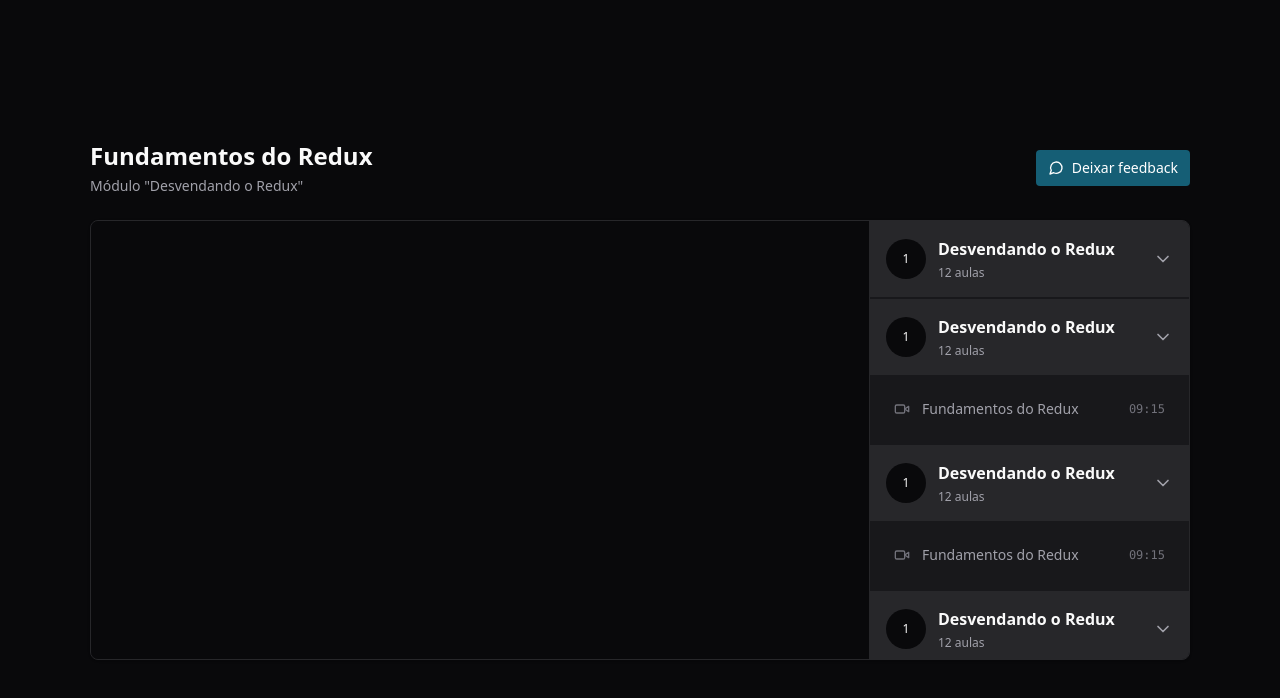
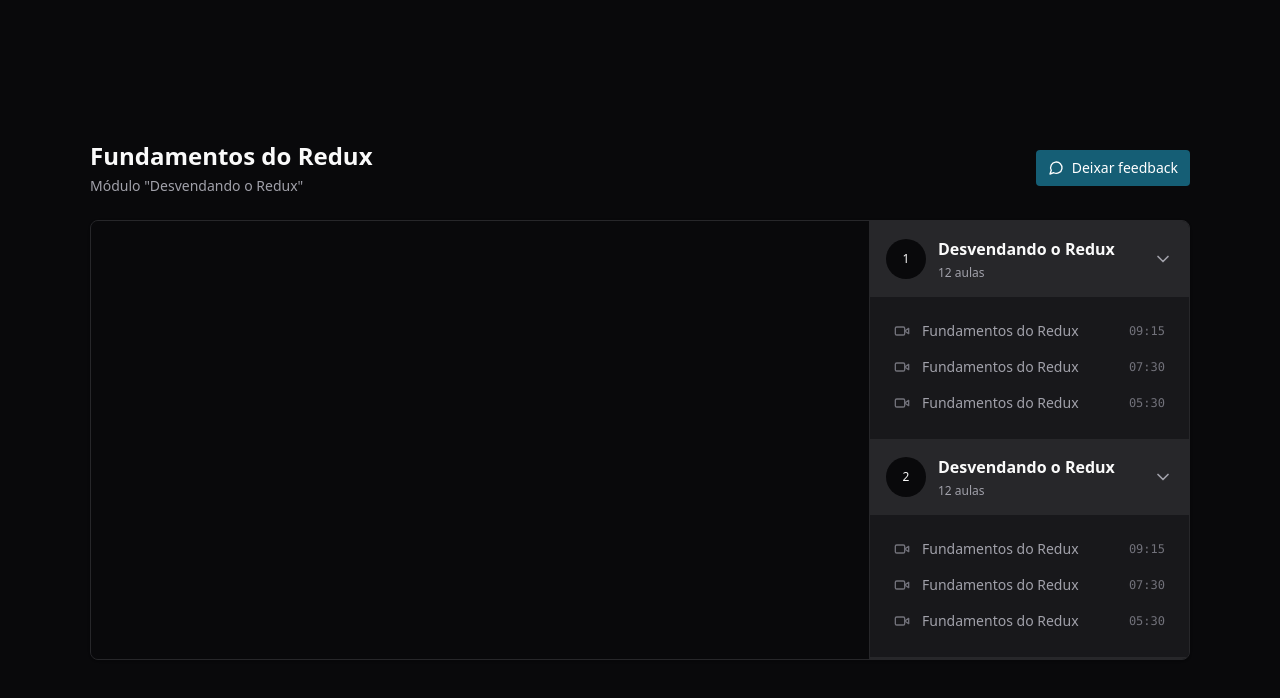
Before and after one commit to lfeliperibeiro/state-managements, a React (Vite) app: page / in a window 1280 px wide. Shown: the top 698 px of the page. Built offline with nearby package versions, Linux system fonts and the light colour scheme.

Commit message:
refactor: separate structure in components

```diff
--- /dev/null
+++ b/src/components/Header.tsx
@@ -0,0 +1,10 @@
+export function Header() {
+  return (
+    <div className="flex flex-col gap-1">
+      <h1 className="text-2xl font-bold">Fundamentos do Redux</h1>
+      <span className="text-sm text-zinc-400">
+        Módulo "Desvendando o Redux"
+      </span>
+    </div>
+  );
+}
--- /dev/null
+++ b/src/components/Lesson.tsx
@@ -0,0 +1,18 @@
+import { Video } from 'lucide-react';
+
+interface LessonProps {
+  title: string;
+  duration: string;
+}
+
+export function Lesson({ title, duration }: LessonProps) {
+  return (
+    <button className="flex items-center gap-3 text-sm text-zinc-400">
+      <Video className="h-4 w-4 text-zinc-500" />
+      <span>{title}</span>
+      <span className="ml-auto font-mono text-xs text-zinc-500">
+        {duration}
+      </span>
+    </button>
+  );
+}
--- /dev/null
+++ b/src/components/Module.tsx
@@ -0,0 +1,30 @@
+import { ChevronDown } from 'lucide-react';
+import { Lesson } from './Lesson';
+
+interface ModuleProps {
+  moduleIndex: number;
+  title: string;
+  amountOfLesson: number;
+}
+
+export function Module({moduleIndex, title, amountOfLesson }: ModuleProps) {
+  return (
+    <div>
+      <button className="flex w-full items-center gap-3 bg-zinc-800 p-4">
+        <div className="flex h-10 w-10 rounded-full items-center justify-center bg-zinc-950 text-xs">
+          {moduleIndex + 1}
+        </div>
+        <div className="flex flex-col gap-1 text-left">
+          <strong>{title}</strong>
+          <span className="text-xs text-zinc-400">{amountOfLesson} aulas</span>
+        </div>
+        <ChevronDown className="h-5 w-5 ml-auto text-zinc-400" />
+      </button>
+      <nav className="relative flex flex-col gap-4 p-6">
+        <Lesson title='Fundamentos do Redux' duration='09:15'/>
+        <Lesson title='Fundamentos do Redux' duration='07:30' />
+        <Lesson title='Fundamentos do Redux' duration='05:30' />
+      </nav>
+    </div>
+  );
+}
--- /dev/null
+++ b/src/components/VideoPlayer.tsx
@@ -0,0 +1,14 @@
+import Player from 'react-player';
+
+export function VideoPlayer() {
+  return (
+    <div className="w-full bg-zinc-950 aspect-video">
+      <Player
+        width="100%"
+        height="100%"
+        controls
+        url={'https://www.youtube.com/watch?v=Jai8w6K_GnY'}
+      />
+    </div>
+  );
+}
--- a/src/pages/Player.tsx
+++ b/src/pages/Player.tsx
@@ -1,17 +1,14 @@
-import { ChevronDown, MessageCircle, Video } from 'lucide-react';
-import ReactPlayer from 'react-player';
+import { MessageCircle } from 'lucide-react';
+import { Header } from '../components/Header';
+import { VideoPlayer } from '../components/VideoPlayer';
+import { Module } from '../components/Module';
 
 export function Player() {
   return (
     <div className="h-screen bg-zinc-950 text-zinc-50 flex justify-center items-center">
       <div className="flex w-[1100px] flex-col gap-6">
         <div className="flex items-center justify-between">
-          <div className="flex flex-col gap-1">
-            <h1 className="text-2xl font-bold">Fundamentos do Redux</h1>
-            <span className="text-sm text-zinc-400">
-              Módulo "Desvendando o Redux"
-            </span>
-          </div>
+          <Header />
           <button className="flex items-center gap-2 rounded bg-cyan-800 px-3 py-2 text-sm font-medium text-white hover:bg-cyan-950">
             <MessageCircle className="w-4 h-4" />
             Deixar feedback
@@ -19,117 +16,34 @@
         </div>
         <main className="relative flex overflow-hidden rounded-lg border border-zinc-800 bg-zinc-900 shadow pr-80">
           <div className="flex-1">
-            <div className="w-full bg-zinc-950 aspect-video">
-              <ReactPlayer
-                width="100%"
-                height="100%"
-                controls
-                url={'https://www.youtube.com/watch?v=Jai8w6K_GnY'}
-              />
-            </div>
+            <VideoPlayer />
           </div>
           <aside className="w-80 absolute top-0 bottom-0 right-0 border-l border-x-zinc-800 divide-y-2 divide-zinc-900 bg-zinc-900 overflow-y-scroll scrollbar scrollbar-thin scrollbar-track-zinc-950 scrollbar-thumb-zinc-800">
-            <div>
-              <button className="flex w-full items-center gap-3 bg-zinc-800 p-4">
-                <div className="flex h-10 w-10 rounded-full items-center justify-center bg-zinc-950 text-xs">
-                  1
-                </div>
-                <div className="flex flex-col gap-1 text-left">
-                  <strong>Desvendando o Redux</strong>
-                  <span className="text-xs text-zinc-400">12 aulas</span>
-                </div>
-                <ChevronDown className="h-5 w-5 ml-auto text-zinc-400" />
-              </button>
-
-            </div>
-
-            <div>
-              <button className="flex w-full items-center gap-3 bg-zinc-800 p-4">
-                <div className="flex h-10 w-10 rounded-full items-center justify-center bg-zinc-950 text-xs">
-                  1
-                </div>
-                <div className="flex flex-col gap-1 text-left">
-                  <strong>Desvendando o Redux</strong>
-                  <span className="text-xs text-zinc-400">12 aulas</span>
-                </div>
-                <ChevronDown className="h-5 w-5 ml-auto text-zinc-400" />
-              </button>
-              <nav className="relative flex flex-col gap-4 p-6">
-                <button className="flex items-center gap-3 text-sm text-zinc-400">
-                  <Video className="h-4 w-4 text-zinc-500" />
-                  <span>Fundamentos do Redux</span>
-                  <span className="ml-auto font-mono text-xs text-zinc-500">
-                    09:15
-                  </span>
-                </button>
-              </nav>
-            </div>
-
-            <div>
-              <button className="flex w-full items-center gap-3 bg-zinc-800 p-4">
-                <div className="flex h-10 w-10 rounded-full items-center justify-center bg-zinc-950 text-xs">
-                  1
-                </div>
-                <div className="flex flex-col gap-1 text-left">
-                  <strong>Desvendando o Redux</strong>
-                  <span className="text-xs text-zinc-400">12 aulas</span>
-                </div>
-                <ChevronDown className="h-5 w-5 ml-auto text-zinc-400" />
-              </button>
-              <nav className="relative flex flex-col gap-4 p-6">
-                <button className="flex items-center gap-3 text-sm text-zinc-400">
-                  <Video className="h-4 w-4 text-zinc-500" />
-                  <span>Fundamentos do Redux</span>
-                  <span className="ml-auto font-mono text-xs text-zinc-500">
-                    09:15
-                  </span>
-                </button>
-              </nav>
-            </div>
-
-            <div>
-              <button className="flex w-full items-center gap-3 bg-zinc-800 p-4">
-                <div className="flex h-10 w-10 rounded-full items-center justify-center bg-zinc-950 text-xs">
-                  1
-                </div>
-                <div className="flex flex-col gap-1 text-left">
-                  <strong>Desvendando o Redux</strong>
-                  <span className="text-xs text-zinc-400">12 aulas</span>
-                </div>
-                <ChevronDown className="h-5 w-5 ml-auto text-zinc-400" />
-              </button>
-              <nav className="relative flex flex-col gap-4 p-6">
-                <button className="flex items-center gap-3 text-sm text-zinc-400">
-                  <Video className="h-4 w-4 text-zinc-500" />
-                  <span>Fundamentos do Redux</span>
-                  <span className="ml-auto font-mono text-xs text-zinc-500">
-                    09:15
-                  </span>
-                </button>
-              </nav>
-            </div>
-
-            <div>
-              <button className="flex w-full items-center gap-3 bg-zinc-800 p-4">
-                <div className="flex h-10 w-10 rounded-full items-center justify-center bg-zinc-950 text-xs">
-                  1
-                </div>
-                <div className="flex flex-col gap-1 text-left">
-                  <strong>Desvendando o Redux</strong>
-                  <span className="text-xs text-zinc-400">12 aulas</span>
-                </div>
-                <ChevronDown className="h-5 w-5 ml-auto text-zinc-400" />
-              </button>
-              <nav className="relative flex flex-col gap-4 p-6">
-                <button className="flex items-center gap-3 text-sm text-zinc-400">
-                  <Video className="h-4 w-4 text-zinc-500" />
-                  <span>Fundamentos do Redux</span>
-                  <span className="ml-auto font-mono text-xs text-zinc-500">
-                    09:15
-                  </span>
-                </button>
-              </nav>
-            </div>
+            <Module
+              moduleIndex={0}
+              title="Desvendando o Redux"
+              amountOfLesson={12}
+            />
+            <Module
+              moduleIndex={1}
+              title="Desvendando o Redux"
+              amountOfLesson={12}
+            />
+            <Module
+              moduleIndex={2}
+              title="Desvendando o Redux"
+              amountOfLesson={12}
+            />
+            <Module
+              moduleIndex={3}
+              title="Desvendando o Redux"
+              amountOfLesson={12}
+            />
+            <Module
+              moduleIndex={4}
+              title="Desvendando o Redux"
+              amountOfLesson={12}
+            />
           </aside>
         </main>
       </div>
```
